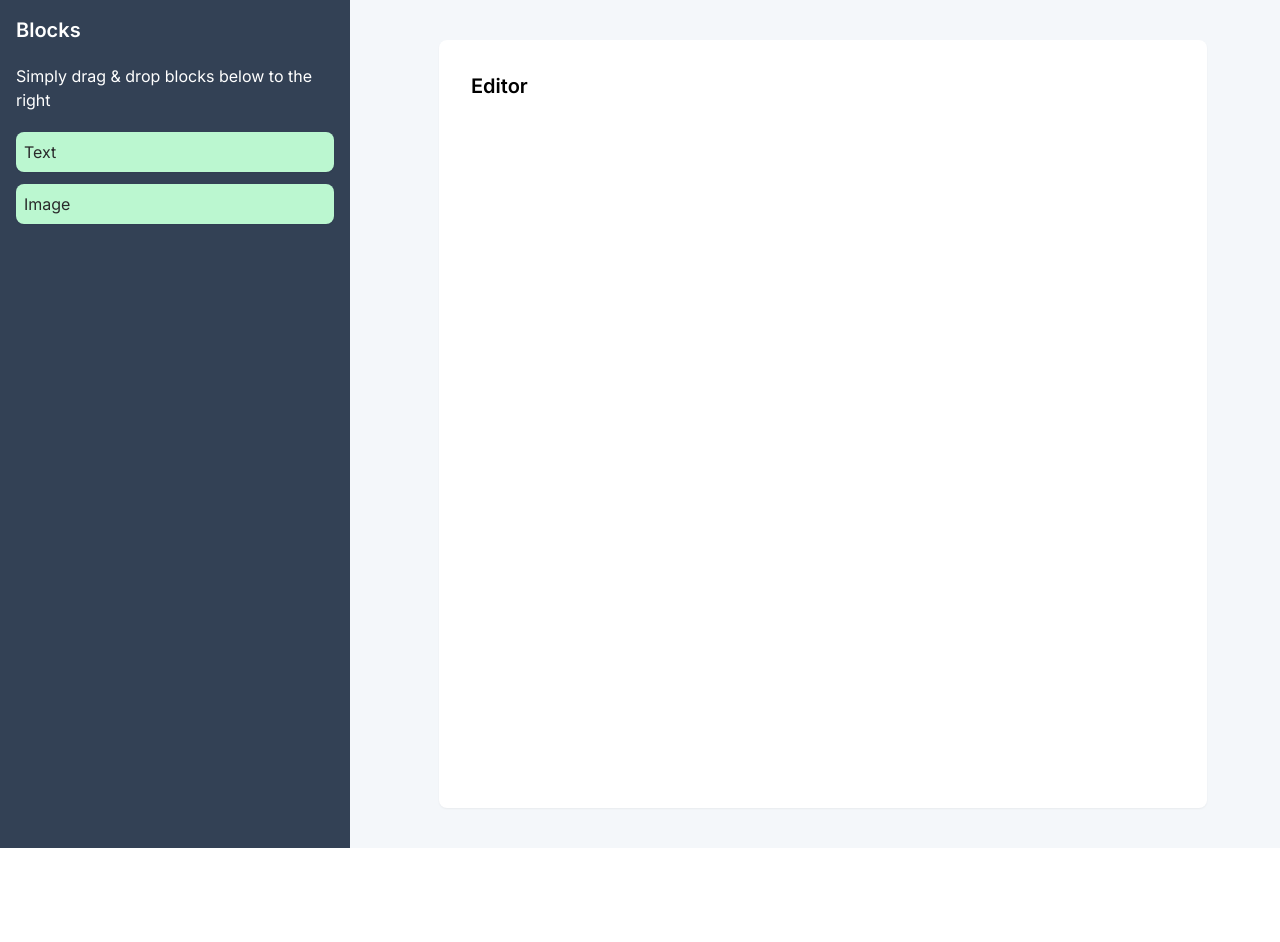
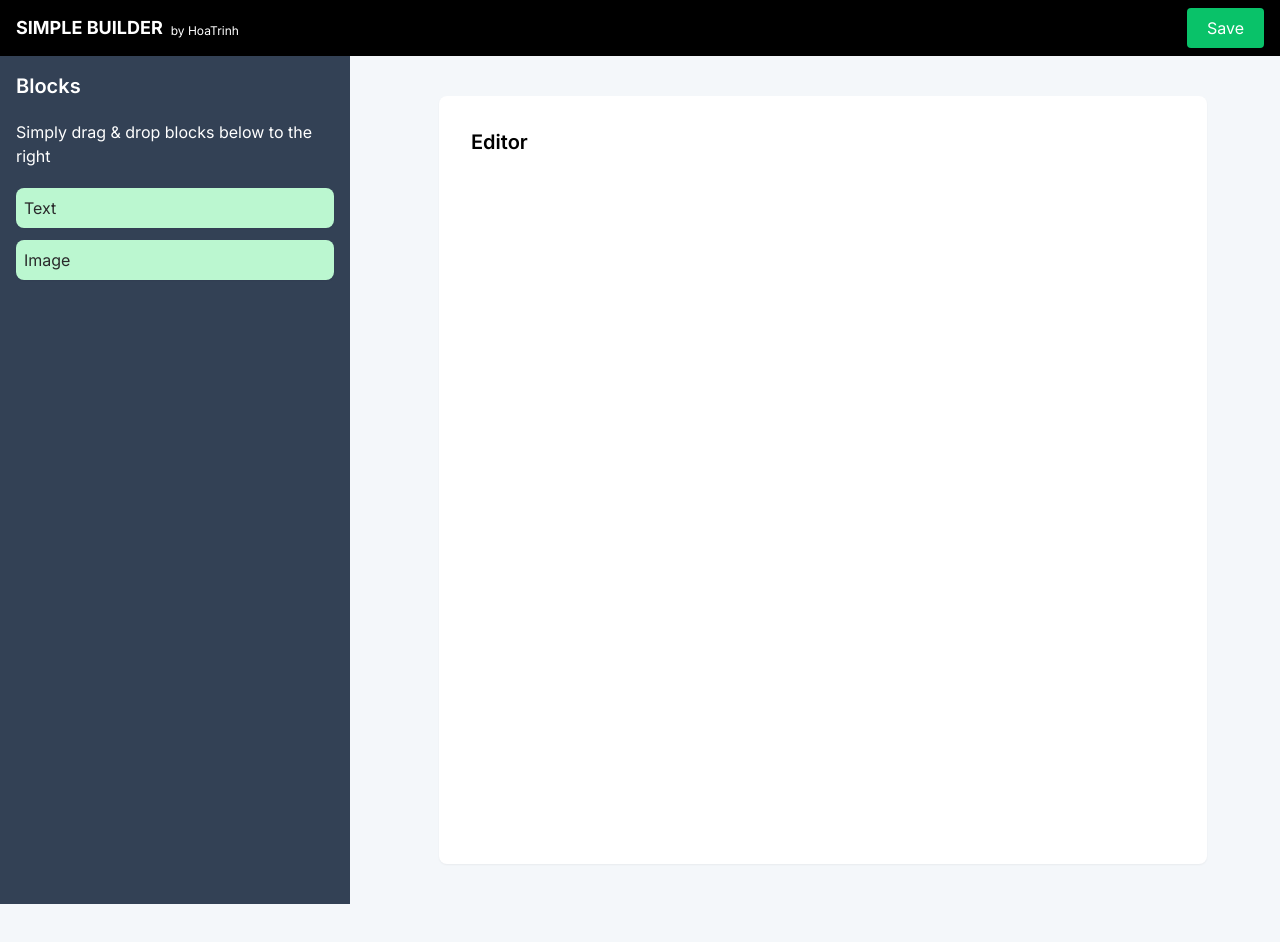
Before and after one commit to mrth2/mailerlite-simple-builder, a Vue app: page / in a window 1280 px wide. Shown: the top 942 px of the page. Before the commit the page ends 848 px from the top, so only its background shows below. Built offline with nearby package versions, Linux system fonts and the light colour scheme.

Commit message:
add HeaderMenu component with save btn to console the blocks data

```diff
--- /dev/null
+++ b/src/components/editor/HeaderMenu.vue
@@ -0,0 +1,34 @@
+<script setup lang="ts">
+import { useEditorStore } from "@/stores";
+import Button from "../core/Button.vue";
+import { ref } from "vue";
+
+const EditorStore = useEditorStore();
+
+const isSaving = ref(false);
+function onSave() {
+  isSaving.value = true;
+  console.log("blocks data");
+  console.log(JSON.stringify(EditorStore.data, null, 2));
+  setTimeout(() => {
+    isSaving.value = false;
+  }, 1000);
+}
+</script>
+
+<template>
+  <header class="header-menu">
+    <div class="text-lg font-bold uppercase">Simple Builder</div>
+    <p class="text-xs mt-1.5 mr-auto">by HoaTrinh</p>
+    <Button @click="onSave">
+      {{ isSaving ? "Saving..." : "Save" }}
+    </Button>
+  </header>
+</template>
+
+<style scoped lang="postcss">
+.header-menu {
+  @apply absolute top-0 inset-x-0 bg-black text-white px-4 py-5 h-14;
+  @apply flex justify-between items-center gap-2;
+}
+</style>
--- a/src/views/HomeView.vue
+++ b/src/views/HomeView.vue
@@ -1,10 +1,12 @@
 <script setup lang="ts">
 import SideMenu from "@/components/editor/SideMenu.vue";
 import CanvasEditor from "@/components/editor/CanvasEditor.vue";
+import HeaderMenu from "@/components/editor/HeaderMenu.vue";
 </script>
 
 <template>
-  <main class="grid bg-neutral grid-cols-[minmax(250px,350px)_1fr] gap-4">
+  <main class="grid bg-neutral grid-cols-[minmax(250px,350px)_1fr] gap-4 py-14">
+    <HeaderMenu />
     <SideMenu />
     <CanvasEditor />
   </main>
```
